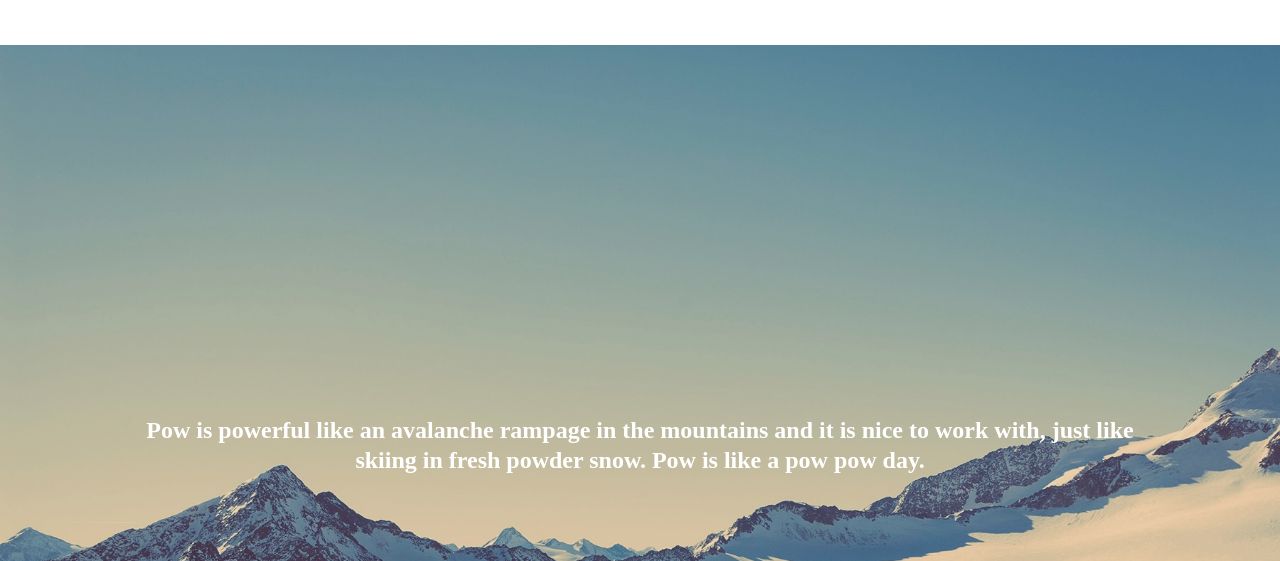
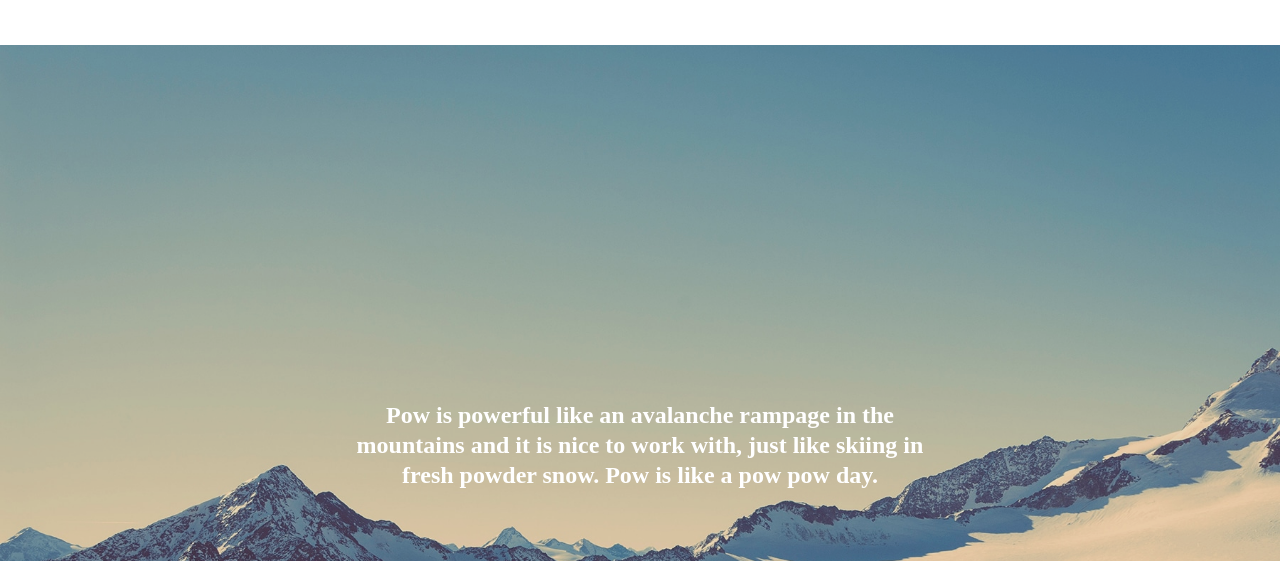
Before and after one commit to kaloja/pow, a website: page docs/index.html in a window 1280 px wide. Shown: the part 239-800 px from the top of the page. Drawn offline with nearby package versions, Linux system fonts and the light colour scheme; files that its build step writes are made by us from their sources.

Commit message:
New smaller wrapper.

```diff
--- a/docs/assets/css/src/objects/wrapper.scss
+++ b/docs/assets/css/src/objects/wrapper.scss
@@ -7,3 +7,7 @@
 .o-wrapper--wide {
 	max-width: $lg;
 }
+
+.o-wrapper--small {
+	max-width: $sm;
+}
```
